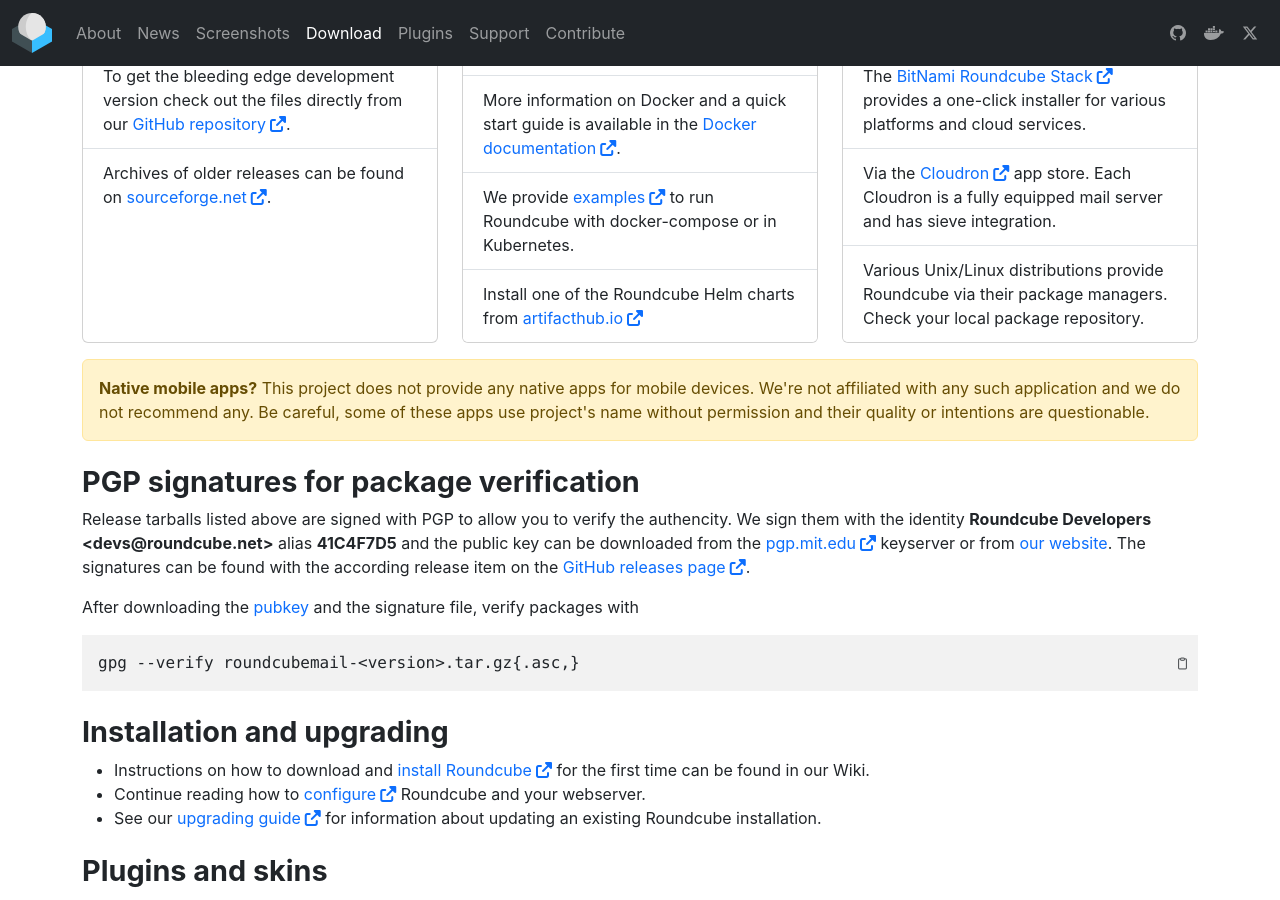
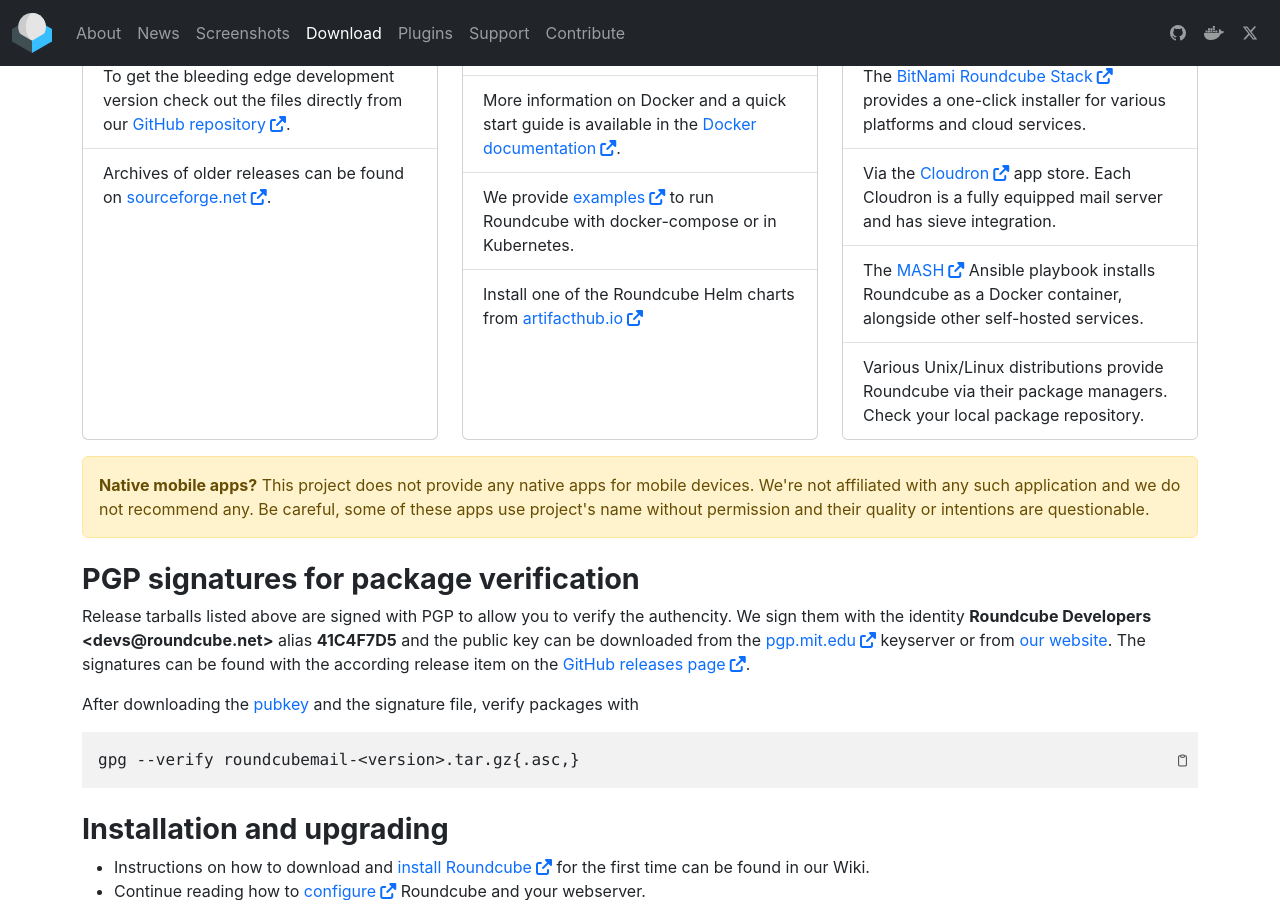
Before and after one commit to roundcube/roundcube.github.com, a Jekyll site: the page built from download/index.html, in a window 1280 px wide and 900 px high, scrolled down 847 px. Built offline with Jekyll 4.4.1, drawn with Linux system fonts in a browser that asks for light colours; nearby versions of some CDN libraries.

Commit message:
Add MASH to other install options on download page
Co-Authored-By: Claude Opus 5.5 <noreply@anthropic.com>
Claude-Session: https://claude.ai/code/session_01FK49NqPPMe9sJGo6uXE1Vg

```diff
--- a/download/index.html
+++ b/download/index.html
@@ -90,6 +90,7 @@ lastmod: 2019-08-28T12:32:00Z
                 <li class="list-group-item">The <a href="https://bitnami.com/stack/roundcube" class="rc-icon external-link" target="_blank">BitNami Roundcube Stack</a> provides a one-click installer for various platforms and cloud services.</li>
                 <li class="list-group-item">Via the <a href="https://cloudron.io/appstore.html?app=net.roundcube.cloudronapp" class="rc-icon external-link" target="_blank">Cloudron</a> app store.
                     Each Cloudron is a fully equipped mail server and has sieve integration.</li>
+                <li class="list-group-item">The <a href="https://github.com/mother-of-all-self-hosting/mash-playbook/blob/main/docs/services/roundcube.md" class="rc-icon external-link" target="_blank">MASH</a> Ansible playbook installs Roundcube as a Docker container, alongside other self-hosted services.</li>
                 <li class="list-group-item">Various Unix/Linux distributions provide Roundcube via their package managers. Check your local package repository.</li>
             </ul>
         </div>
```
